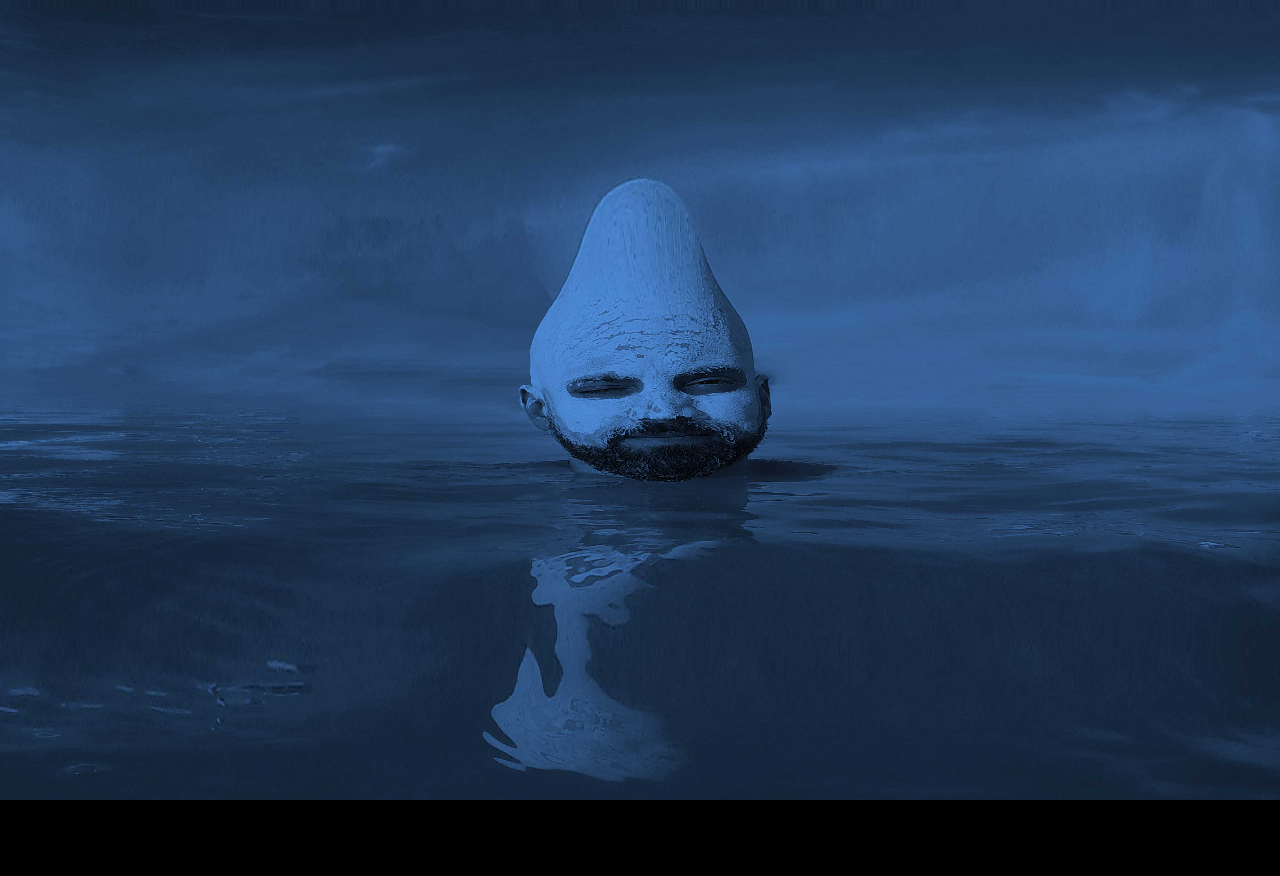
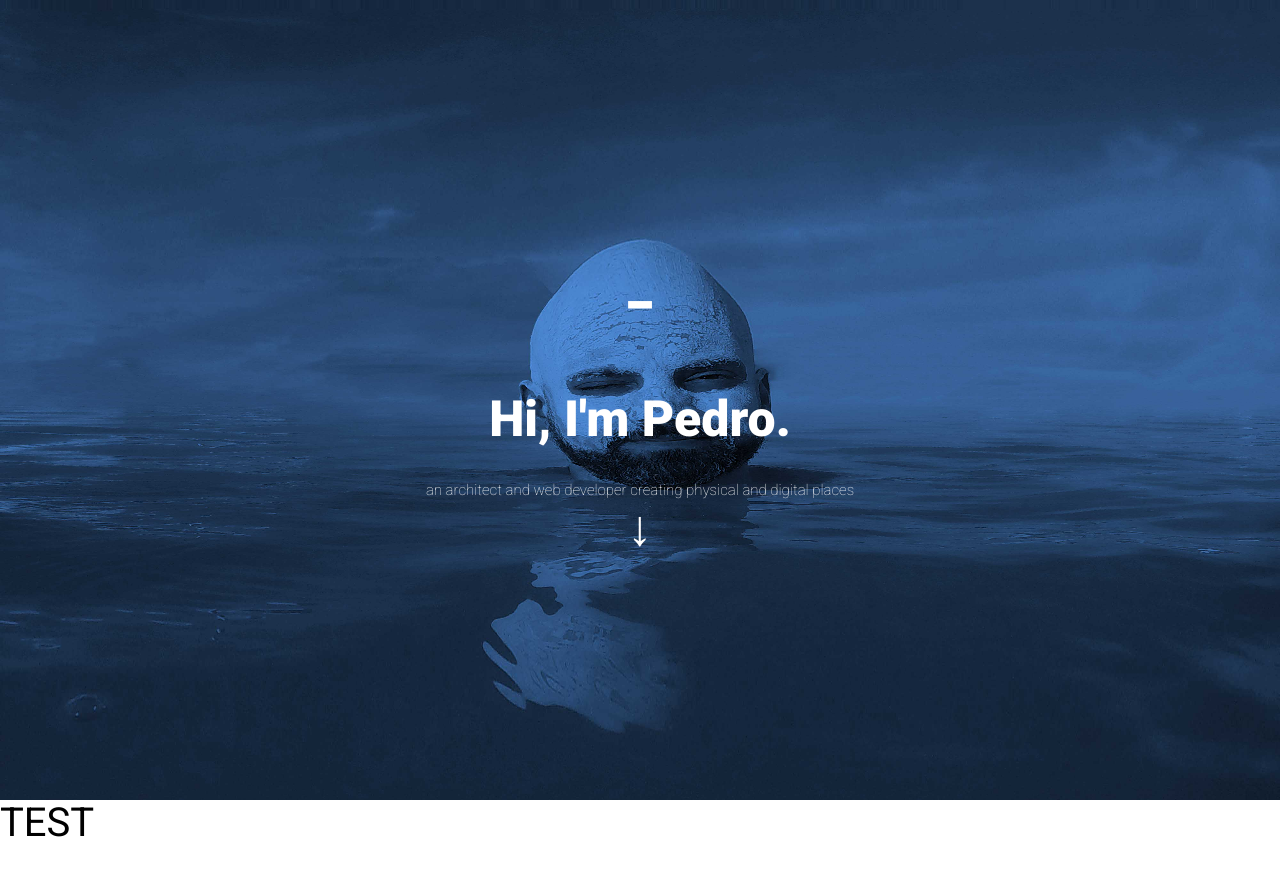
Before and after one commit to pedrobarbeitos/pedrobarbeitos.dev, a Next.js app: page / in a window 1280 px wide. Shown: the top 876 px of the page. Before the commit the page ends 800 px from the top, so only its background shows below. Built offline with nearby package versions, Linux system fonts and the light colour scheme.

Commit message:
Further progress on the layout

```diff
--- a/src/app/layout.tsx
+++ b/src/app/layout.tsx
@@ -1,8 +1,11 @@
 import type { Metadata } from 'next'
-import { Inter } from 'next/font/google'
+import { Roboto } from 'next/font/google'
 import '@/styles/styles.sass'
 
-const inter = Inter({ subsets: ['latin'] })
+const roboto = Roboto({
+  subsets: ['latin'],
+  weight: ['100', '300', '400', '700','900']
+})
 
 export const metadata: Metadata = {
   title: 'Pedro Barbeitos',
@@ -16,7 +19,7 @@ export default function RootLayout({
 }) {
   return (
     <html lang="en">
-      <body className={inter.className}>{children}</body>
+      <body className={roboto.className}>{children}</body>
     </html>
   )
 }
--- /dev/null
+++ b/src/app/page.scss
@@ -0,0 +1,30 @@
+.container {
+    width: 100vw;
+    height: 100vh;
+    background-color: transparent;
+    position: absolute;
+    z-index: 2;
+    display: flex;
+    flex-direction: column;
+    justify-content: center;
+    align-items: center;
+    color: white;
+    text-align: center;
+}
+
+.strike {
+    font-size: 100px;
+    font-weight: 700px;
+
+}
+
+.arrow {
+    font-size: 50px;
+    font-weight: 700px;
+}
+
+.test {
+    position: relative;
+    height: 1800px;
+    font-size: 40px;
+}
--- a/src/app/page.tsx
+++ b/src/app/page.tsx
@@ -1,9 +1,17 @@
 import Float from "./components/Float";
+import './page.scss'
 
 export default function Home() {
   return (
     <div>
+      <div className="container">
+        <div className="strike">-</div>
+        <h1>Hi, I'm Pedro.</h1>
+        <h2>an architect and web developer creating physical and digital places</h2>
+        <div className="arrow">↓</div>
+      </div>
       <Float/>
+      <div className="test"> TEST </div>
     </div>
   )
 }
--- a/src/styles/globals.scss
+++ b/src/styles/globals.scss
@@ -8,6 +8,16 @@ html,
 body {
     max-width: 100vw;
     overflow-x: hidden;
-    background-color: black;
-    color: white;
+    background-color: white;
+    color: black;
 }
+
+h1 {
+    font-size: 50px;
+    font-weight: 900;
+}
+
+h2 {
+    font-size: 15px;
+    font-weight: 200;
+}
```
Also changed, not shown: src/app/components/Float.tsx (indentation only).
